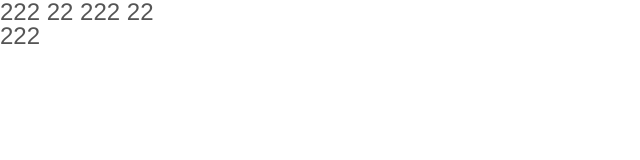
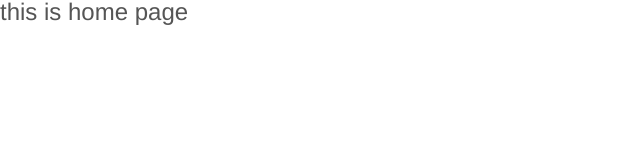
Before and after one commit to fengcms/react-typescript-sass-standard-template, a React (Create React App) app: page / in a window 1280 px wide. Shown: the top 160 px of the page, without its empty margins (0-640 px from the left). Built offline with nearby package versions, Linux system fonts and the light colour scheme.

Commit message:
install react-router-dom

```diff
--- a/src/App.tsx
+++ b/src/App.tsx
@@ -1,15 +1,18 @@
 import React, { FC } from 'react'
-import { test } from '@/utils/tools'
+import { Route, Router } from 'react-router-dom'
+import { createBrowserHistory } from 'history'
+import Home from '@/views/Home'
+import About from '@/views/About'
 const App: FC = () => {
-  test()
   return (
-    <div className="App">
-      <header className="App-header">
-        222 22
-        222 22
-      </header>
-      <div className="xxx">222</div>
-    </div>
+    <Router history={createBrowserHistory()}>
+      <Route path='/' exact>
+        <Home />
+      </Route>
+      <Route path='/about'>
+        <About />
+      </Route>
+    </Router>
   )
 }
 
--- /dev/null
+++ b/src/views/About.tsx
@@ -0,0 +1,10 @@
+import React, { FC } from 'react'
+const About: FC = () => {
+  return (
+    <div className="App">
+      this is about page
+    </div>
+  )
+}
+
+export default About
--- /dev/null
+++ b/src/views/Home.tsx
@@ -0,0 +1,10 @@
+import React, { FC } from 'react'
+const Home: FC = () => {
+  return (
+    <div className="App">
+      this is home page
+    </div>
+  )
+}
+
+export default Home
```
Also changed, not shown: package.json (+6 -4 lines), src/views/README.md (deleted), 1 other file (tests, documents, lock files or other folders).
